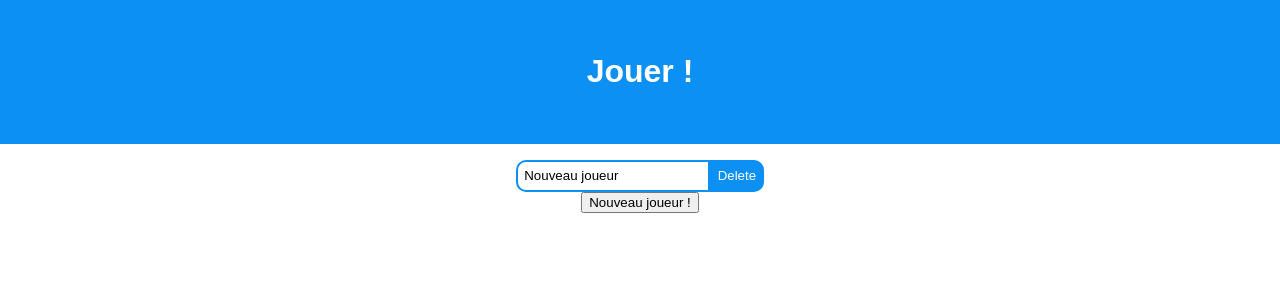
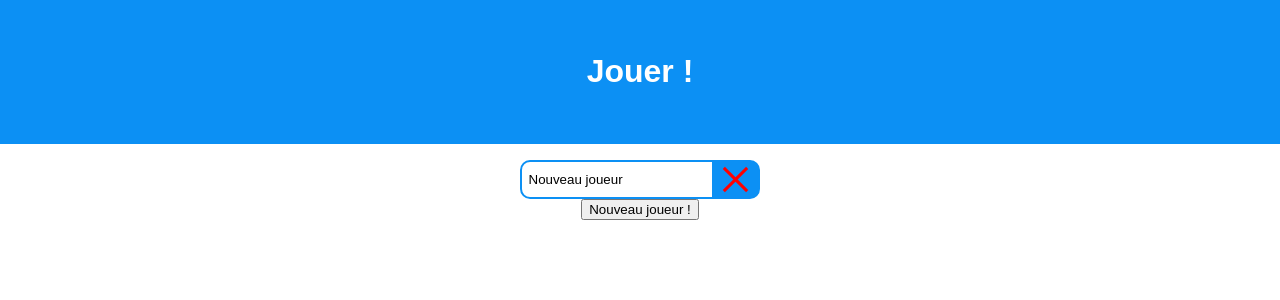
Before and after one commit to Adi-df/le-jeu-du-poids, a Next.js app: page /play in a window 1280 px wide. Both pictures are taken after a click on the button "Nouveau joueur !". Shown: the top 300 px of the page. Built offline with nearby package versions, Linux system fonts and the light colour scheme.

Commit message:
Cross button

```diff
--- a/components/PlayerInput.tsx
+++ b/components/PlayerInput.tsx
@@ -6,7 +6,7 @@ const PlayerInput: FC<{ name: string, onDelete: () => void }> = ({ name, onDelet
 
   return <div className={styles.input}>
     <input className={styles.name} type={"text"} value={nameInput} onChange={(e) => setNameInput(e.target.value)} />
-    <button className={styles.delete} onClick={() => onDelete()}>Delete</button>
+    <button className={styles.delete} onClick={() => onDelete()}><span className={styles.cross} /></button>
   </div>
 }
 
--- a/styles/PlayerInput.module.css
+++ b/styles/PlayerInput.module.css
@@ -9,10 +9,40 @@
   border-bottom-left-radius: 10px;
 }
 .input .delete {
+  display: block;
+
   border: 2px solid #0c90f4;
   border-top-right-radius: 10px;
   border-bottom-right-radius: 10px;
 
   background-color: #0c90f4;
   color: white;
+
+  cursor: pointer;
 }
+
+.input .delete .cross {
+  display: block;
+  position: relative;
+
+  height: 33px;
+  width: 30px;
+}
+.input .delete .cross::before, .input .delete .cross::after {
+  display: block;
+  position: absolute;
+  right: 50%;
+
+  content: " ";
+
+  height: 33px;
+  width: 3px;
+
+  background-color: red;
+}
+.input .delete .cross:before {
+  transform: rotate(45deg);
+}
+.input .delete .cross:after {
+  transform: rotate(-45deg);
+}
```
